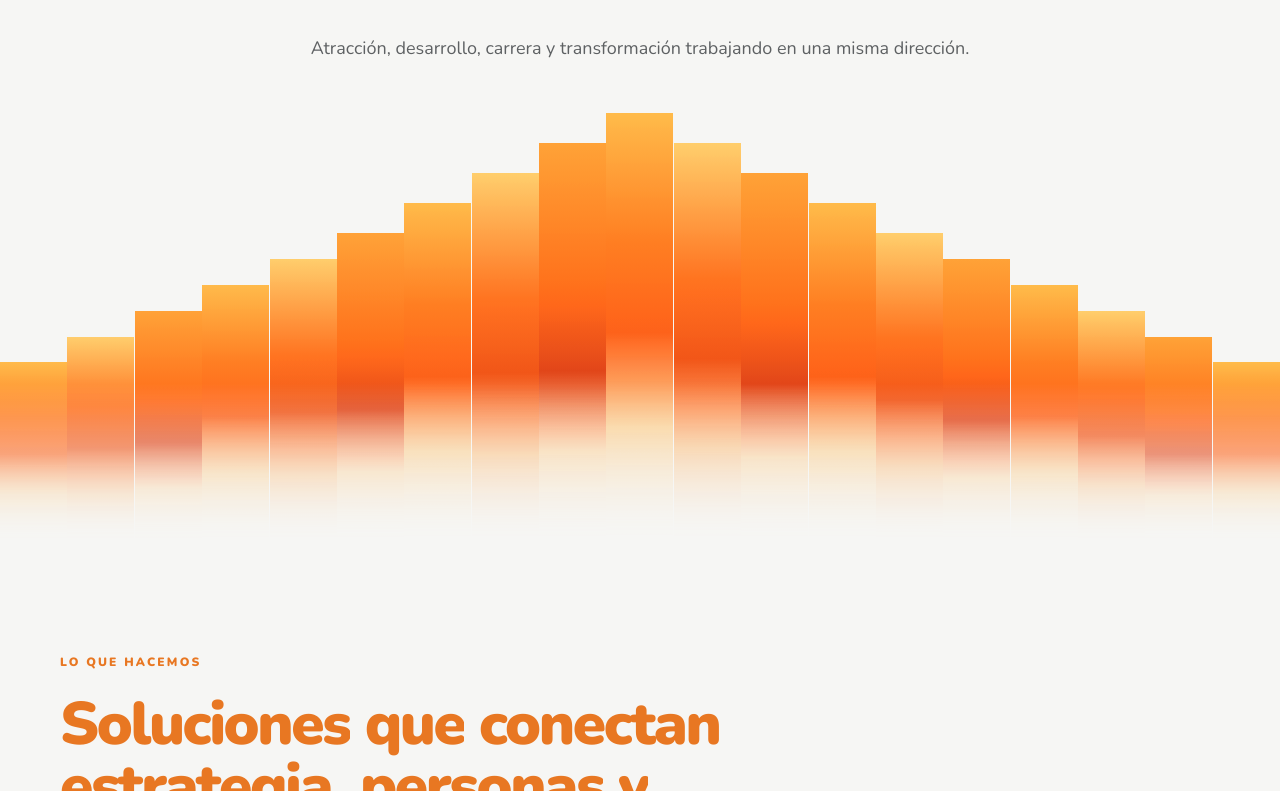
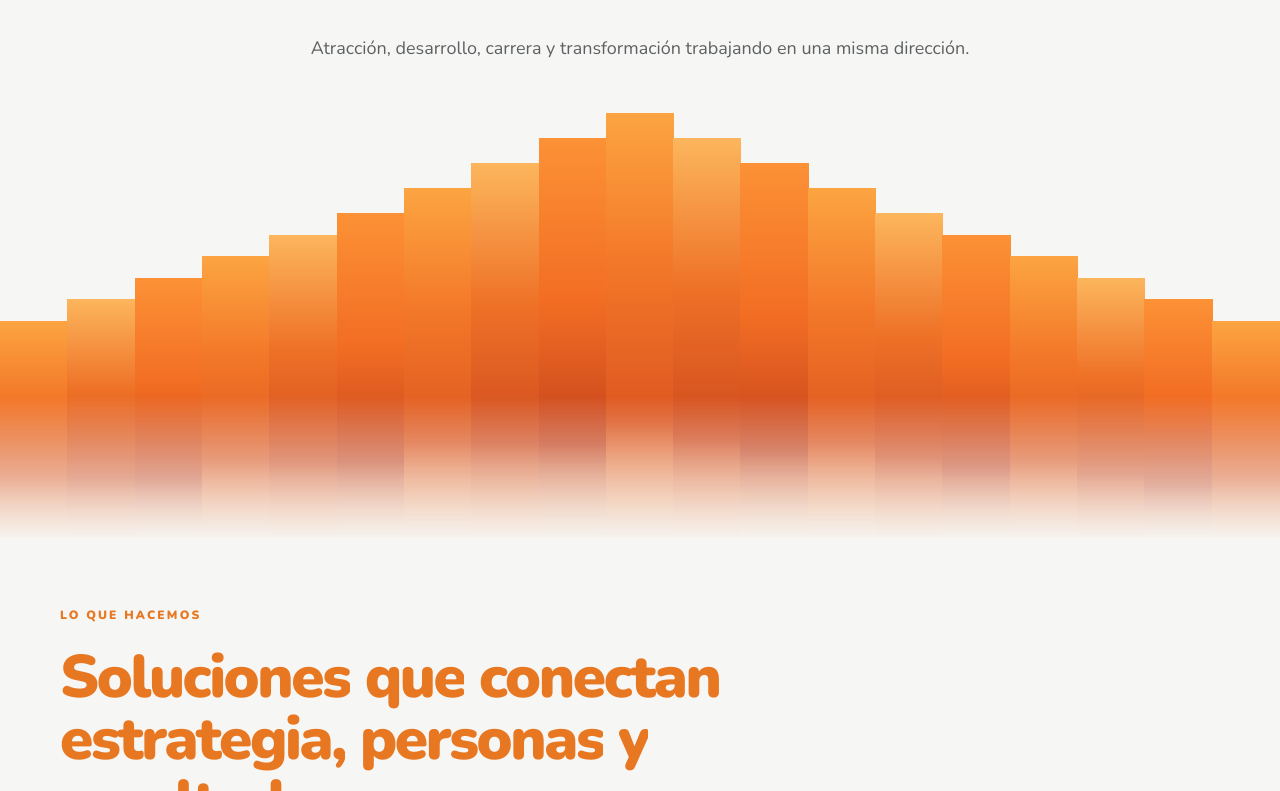
Before and after one commit to josepueblarosalesph/adconsulting, a Next.js app: page / in a window 1280 px wide. Shown: the part 2829-3620 px from the top of the page. Built offline with nearby package versions, Linux system fonts and the light colour scheme.

Commit message:
Tie spectrum transformation to scroll

```diff
--- a/app/globals.css
+++ b/app/globals.css
@@ -227,20 +227,20 @@
 .corp-challenge h2{max-width:850px;margin:0 0 25px}
 .corp-challenge p:not(.corp-eyebrow){max-width:760px;color:#d7d9da;font-size:18px;line-height:1.72}
 .corp-challenge blockquote{max-width:760px;margin:35px 0 0;padding:22px 25px;border-left:4px solid var(--co);background:#ffffff0b;color:#fff;font-size:20px;font-weight:800;font-style:italic}
-.corp-spectrum{position:relative;min-height:860px;overflow:hidden;background:var(--co-paper);border-bottom:0}
+.corp-spectrum{--spectrum-progress:0;position:relative;min-height:860px;overflow:hidden;background:var(--co-paper);border-bottom:0}
 .corp-spectrum>.corp-shell{min-height:860px;position:relative;padding-top:100px}
 .corp-spectrum-copy{position:relative;z-index:3;max-width:820px;margin-inline:auto;text-align:center}
 .corp-spectrum-copy .corp-eyebrow{margin-bottom:20px}
 .corp-spectrum-copy h2{margin:0;font-size:clamp(43px,5vw,64px);line-height:1;letter-spacing:-.045em}
 .corp-spectrum-copy h2 span{color:var(--co)}
 .corp-spectrum-copy>p:last-child{max-width:680px;margin:25px auto 0;color:var(--co-body);font-size:18px;line-height:1.7}
-.corp-spectrum-visual{height:430px;position:absolute;z-index:1;left:50%;right:auto;bottom:-5px;width:100vw;display:flex;align-items:flex-end;transform:translateX(-50%);mask-image:linear-gradient(to bottom,#000 0%,#000 63%,transparent 100%)}
-.corp-spectrum-bar{height:var(--bar-height);flex:1 1 0;min-width:0;opacity:0;transform:scaleY(.12);transform-origin:center bottom;background:linear-gradient(180deg,#ffb34f 0%,#f57a28 30%,#e95f1f 51%,#ffb15b9c 73%,#fff0 100%);filter:saturate(.95)}
-.corp-spectrum-bar:nth-child(3n+2){background:linear-gradient(180deg,#ffc56e 0%,#ee7026 34%,#de541d 54%,#ff9a4394 76%,#fff0 100%)}
-.corp-spectrum-bar:nth-child(3n+3){background:linear-gradient(180deg,#ff9c3d 0%,#f36d21 36%,#cf451d 57%,#ffb46791 77%,#fff0 100%)}
-.corp-spectrum .corp-shell.is-revealed .corp-spectrum-bar{animation:corp-spectrum-rise 1.15s cubic-bezier(.16,1,.3,1) both,corp-spectrum-glow 4.8s ease-in-out calc(1.15s + var(--bar-index)*45ms) infinite alternate;animation-delay:calc(var(--bar-index)*45ms),calc(1.15s + var(--bar-index)*45ms)}
-@keyframes corp-spectrum-rise{0%{opacity:0;transform:scaleY(.12)}45%{opacity:.72}100%{opacity:1;transform:scaleY(1)}}
-@keyframes corp-spectrum-glow{from{filter:saturate(.88) brightness(.98)}to{filter:saturate(1.08) brightness(1.05)}}
+.corp-spectrum-visual{height:430px;position:absolute;z-index:1;left:50%;right:auto;bottom:-5px;width:100vw;display:flex;align-items:flex-end;transform:translateX(-50%);mask-image:linear-gradient(to bottom,#000 0%,#000 66%,transparent 100%)}
+.corp-spectrum-bar{height:calc(100% - (100% - var(--bar-height))*var(--spectrum-progress));position:relative;flex:1 1 0;min-width:0;margin-left:-1px;transform-origin:center bottom;background:#f47a29;filter:saturate(calc(.92 + var(--spectrum-progress)*.08));will-change:height,filter}
+.corp-spectrum-bar:first-child{margin-left:0}
+.corp-spectrum-bar::after{content:"";position:absolute;inset:0;background:linear-gradient(180deg,#ffad45 0%,#f47727 35%,#d94f1d 72%,#f6a15f 100%);opacity:var(--spectrum-progress)}
+.corp-spectrum-bar:nth-child(3n+2)::after{background:linear-gradient(180deg,#ffc266 0%,#ee6e25 38%,#ca421b 74%,#f89a58 100%)}
+.corp-spectrum-bar:nth-child(3n+3)::after{background:linear-gradient(180deg,#ff9637 0%,#f36b21 40%,#bd381a 76%,#f7a869 100%)}
+.corp-spectrum+.corp-services{padding-top:68px}
 .corp-site:not(.black-site) .corp-service-grid{grid-template-columns:repeat(2,1fr)}
 .corp-method{padding:105px 0;background:#fff;border-block:1px solid var(--co-line)}
 .corp-method>div>h2{max-width:820px}
--- a/app/motion.tsx
+++ b/app/motion.tsx
@@ -102,9 +102,35 @@ export default function MotionEffects() {
 
     textElements.forEach((element) => textObserver.observe(element));
 
+    const spectrum = document.querySelector<HTMLElement>(".corp-spectrum");
+    const spectrumVisual = spectrum?.querySelector<HTMLElement>(".corp-spectrum-visual");
+    let spectrumFrame = 0;
+
+    const updateSpectrum = () => {
+      spectrumFrame = 0;
+      if (!spectrum || !spectrumVisual) return;
+      const visualTop = spectrumVisual.getBoundingClientRect().top;
+      const viewportHeight = window.innerHeight;
+      const progress = Math.min(1, Math.max(0, (viewportHeight * 0.9 - visualTop) / (viewportHeight * 0.68)));
+      spectrum.style.setProperty("--spectrum-progress", progress.toFixed(4));
+    };
+
+    const requestSpectrumUpdate = () => {
+      if (spectrumFrame) return;
+      spectrumFrame = window.requestAnimationFrame(updateSpectrum);
+    };
+
+    updateSpectrum();
+    window.addEventListener("scroll", requestSpectrumUpdate, { passive: true });
+    window.addEventListener("resize", requestSpectrumUpdate);
+
     return () => {
       observer.disconnect();
       textObserver.disconnect();
+      window.removeEventListener("scroll", requestSpectrumUpdate);
+      window.removeEventListener("resize", requestSpectrumUpdate);
+      if (spectrumFrame) window.cancelAnimationFrame(spectrumFrame);
+      spectrum?.style.removeProperty("--spectrum-progress");
       document.documentElement.classList.remove("motion-enabled");
       allElements.forEach((element) => {
         delete element.dataset.reveal;
```
